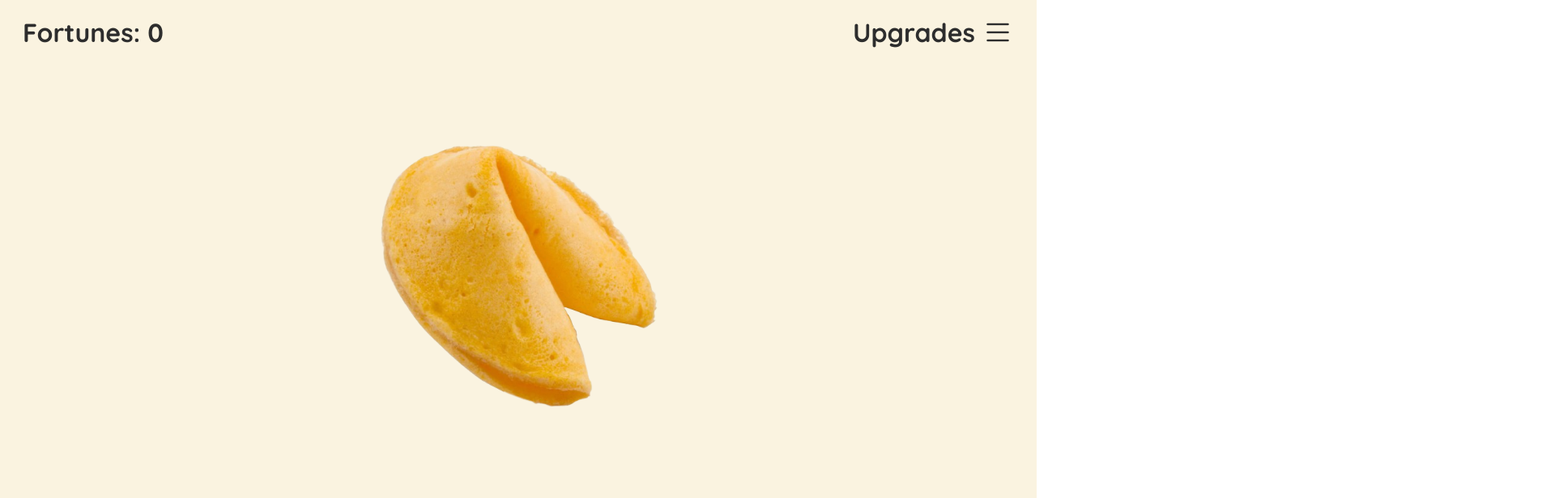
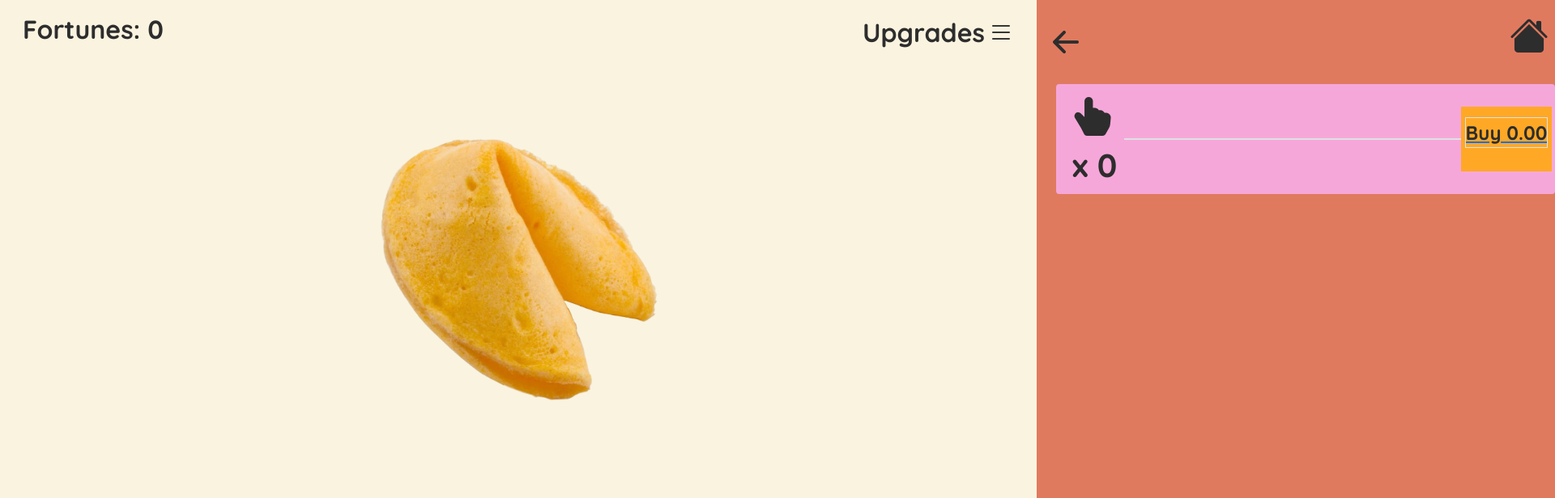
Before and after one commit to EDMullins/CookieClicker, a plain HTML site: page index.html in a window 1280 px wide. Shown: the top 616 px of the page at 81% size, 1920 px wide, since content can reach past the window. Drawn offline with nearby package versions, Linux system fonts and the light colour scheme.

Commit message:
Add files via upload

```diff
--- a/index.html
+++ b/index.html
@@ -16,23 +16,27 @@
             <h2>Fortunes: <span id="fortune-count">0</span></h2>
             <!-- Menu Button -->
             <div class="d-flex align-items-center" id="main-menu-icon">
-                <h2 class="me-2">Upgrades</h2>
-                <i class="bi bi-list h1"></i>
+                <h2 class="m-1">Upgrades</h2>
+                <i class="bi bi-list"></i>
             </div>
-            <!-- <div class="dropdown">
-                <button class="btn btn-secondary dropdown-toggle" type="button" id="dropdownMenuButton" data-bs-toggle="dropdown" aria-expanded="false">
-                    <i class="bi bi-list"></i> Upgrades
-                </button>
-                <ul class="dropdown-menu" aria-labelledby="dropdownMenuButton" id="upgrade-list">
-                    <a class="dropdown-item" href="javascript:void(0)">No upgrades available</a>
-                </ul>
-            </div> -->
         </header>
         <!-- Menu (Hidden until button clicked) -->
-        <div class="w-50 position-absolute min-vh-100 top-0 end-0 bg-sec" id="main-menu">
+        <div class="w-50 position-absolute min-vh-100 top-0 end-0 bg-sec hidden" id="main-menu">
             <div class="d-flex justify-content-between">
-                <i class="bi bi-arrow-left-short h1 m-1" id="main-menu-back"></i>
-                <i class="bi bi-house-fill h1 m-2"></i>
+                <i class="bi bi-arrow-left-short m-1" id="main-menu-back"></i>
+                <i class="bi bi-house-fill m-2"></i>
+            </div>
+            <div class="upgrade upg-bg-color ms-4 d-flex align-items-center p-1 rounded">
+                <div>
+                    <i class="bi bi-hand-index-thumb-fill m-3"></i>
+                    <h1 class="ms-3">x 0</h1>
+                </div>
+                <div class="flex-fill border">
+
+                </div>
+                <a class="upg-btn d-flex justify-content-center align-items-center">
+                    <p class="border">Buy 0.00</p>
+                </a>
             </div>
         </div>
         <!-- Fortune Cookie button-->
--- a/scripts/script.js
+++ b/scripts/script.js
@@ -13,12 +13,11 @@ $(document).ready(function() {
 
     // EL for menu icon
     $('#main-menu-icon').on('click', () => {
-        $('#main-menu').show();
+        $('#main-menu').addClass('active');
     });
     //EL for menu back btn
     $('#main-menu-back').on('click', () => {
-        $('#main-menu').hide();
-        console.log("back btn clicked");
+        $('#main-menu').removeClass('active');
     });
 
     //EL for upgrade purchase
@@ -26,7 +25,7 @@ $(document).ready(function() {
 
 // Load game state from local storage or initialize if not present
 function loadGameState() {
-    $('#main-menu').hide();
+    $('#main-menu').removeClass('active');
     // Check if gameState exists in local storage
     if (localStorage.getItem('gameState') == null) {
         // Initialize default game state
--- a/styles/style.css
+++ b/styles/style.css
@@ -20,14 +20,11 @@
     background-color: var(--colorUpgBg);
 }
 
-.upg-btn-color {
-    background-color: var(--colorUpgbtn);
-}
-
 * {
     color: var(--colorTxt);
     font-family: "Quicksand", sans-serif;
     font-weight: bold !important;
+    overflow: hidden;
 }
 
 #fortune-button {
@@ -38,6 +35,10 @@
     transition: background-color 100ms ease-in-out;
 }
 
+.bi-list {
+    font-size: 2rem;
+}
+
 .bi-arrow-left-short {
     font-size: 4rem;
 }
@@ -45,3 +46,23 @@
 .bi-house-fill {
     font-size: 3rem;
 }
+
+.bi-hand-index-thumb-fill {
+    font-size: 3rem;
+}
+
+.hidden {
+    transform: translateX(100%);
+    transition: all 100ms ease-in-out;
+}
+
+.active {
+    transform: translateX(0);
+}
+
+.upg-btn {
+    background-color: var(--colorUpgbtn);
+    width: 7rem;
+    height: 5rem;
+    font-size: 1.5rem;
+}
```
